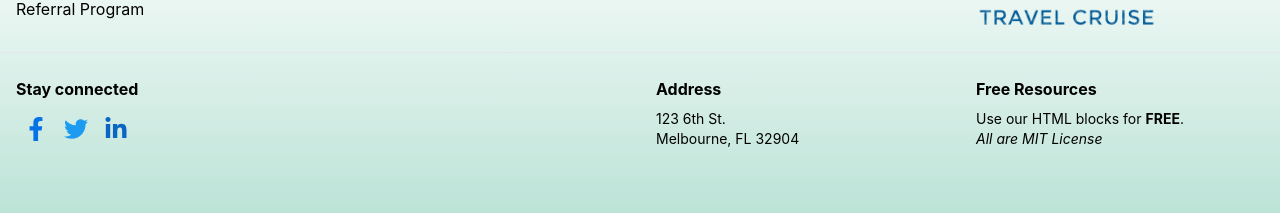
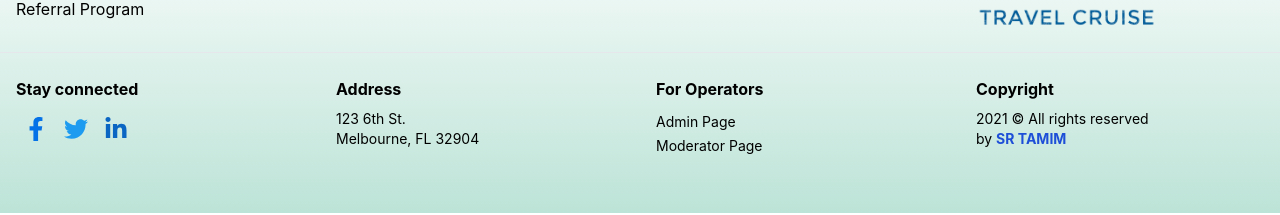
Before and after one commit to sr-tamim/travel-cruise, a React (Create React App) app: page /mybookings in a window 1280 px wide. Shown: the part 247-462 px from the top of the page. Built offline with nearby package versions, Linux system fonts and the light colour scheme; no server answers.

Commit message:
footer and loading animation

```diff
--- a/src/App.js
+++ b/src/App.js
@@ -5,17 +5,20 @@ import HomePage from './components/HomePage/HomePage';
 import PrivateRoute from './components/PrivateRoute/PrivateRoute';
 import Profile from './components/Profile/Profile';
 import Footer from './components/Shared/Footer/Footer';
+import Loading from './components/Shared/Loading/Loading';
 import Navbar from './components/Shared/Navbar/Navbar';
 import UserContextProvider from './contexts/UserContext';
 import useFirebase from './hooks/useFirebase';
 
 
 function App() {
-  useFirebase();
+  const { userLoading } = useFirebase();
 
   return (
     <div className="App">
       <UserContextProvider>
+        {userLoading ? <Loading /> :
+          <>
             <Router>
               <Navbar />
               <Switch>
@@ -26,6 +29,8 @@ function App() {
               </Switch>
               <Footer />
             </Router>
+          </>
+        }
       </UserContextProvider>
     </div>
   );
--- a/src/components/Shared/Footer/Footer.js
+++ b/src/components/Shared/Footer/Footer.js
@@ -81,7 +81,7 @@ const Footer = () => {
                     </div>
 
                     <div class="sm:flex sm:flex-wrap sm:-mx-4 pt-6 border-t">
-                        <div class="sm:w-full px-4 md:w-2/4">
+                        <div class="sm:w-full px-4 md:w-1/4">
                             <h6 class="font-bold mb-2">Stay connected</h6>
                             <div class="flex">
                                 <a href="/" class="w-10 h-10 rounded-full text-center p-2 hover:bg-green-200">
@@ -103,9 +103,24 @@ const Footer = () => {
                             </address>
                         </div>
                         <div class="px-4 sm:w-1/2 md:w-1/4 mt-4 md:mt-0">
-                            <h6 class="font-bold mb-2">Free Resources</h6>
-                            <p class="mb-4 text-sm">Use our HTML blocks for <strong>FREE</strong>.<br />
-                                <em>All are MIT License</em></p>
+                            <h6 class="font-bold mb-2">For Operators</h6>
+                            <a href="/" class="mb-4 text-sm">
+                                Admin Page
+                            </a>
+                            <br />
+                            <a href="/" class="mb-4 text-sm">
+                                Moderator Page
+                            </a>
+                        </div>
+                        <div className="px-4 sm:w-1/2 md:w-1/4 mt-4 md:mt-0">
+                            <h6 class="font-bold mb-2">Copyright</h6>
+                            <p className="text-sm"
+                            >2021 &copy; All rights reserved <br />
+                                by <a href="https://twitter.com/TaMiM__tamim"
+                                    className="font-bold text-blue-700"
+                                    target="_blank" rel="noreferrer">
+                                    SR TAMIM</a>
+                            </p>
                         </div>
                     </div>
                 </div>
--- a/src/components/Shared/Loading/Loading.js
+++ b/src/components/Shared/Loading/Loading.js
@@ -3,11 +3,10 @@ import React from 'react';
 const Loading = () => {
     return (
         <section className="flex justify-center">
-            <button type="button"
-                class="bg-green-600 px-8 py-6 md:px-12 text-4xl text-white
-                rounded-xl font-bold my-36" disabled>
-                <img class="animate-spin h-12 w-12 inline-block mr-3" src="/images/spinner.svg" alt="spinner" /> Loading
-            </button>
+            <div
+                class="text-4xl text-black rounded-xl font-extrabold my-36" disabled>
+                <img class="animate-spin h-28 w-28 inline-block mr-3" src="/images/spinner.svg" alt="spinner" />
+            </div>
         </section>
     );
 };
--- a/src/components/Shared/Navbar/Navbar.js
+++ b/src/components/Shared/Navbar/Navbar.js
@@ -100,30 +100,24 @@ export default function Navbar() {
                                                 <Menu.Items className="origin-top-right absolute right-0 mt-2 w-48 rounded-md z-50 shadow-lg py-1 bg-white ring-1 ring-black ring-opacity-5 focus:outline-none">
                                                     <Menu.Item>
                                                         {({ active }) => (
-                                                            <NavLink
-                                                                to="/profile"
-                                                                className={classNames(active ? 'bg-gray-100' : '', 'block px-4 py-2 text-sm text-gray-700')}
-                                                            >
+                                                            <NavLink to="/profile"
+                                                                className={classNames(active ? 'bg-gray-100' : '', 'block px-4 py-2 text-sm text-gray-700')}>
                                                                 Your Profile
                                                             </NavLink>
                                                         )}
                                                     </Menu.Item>
                                                     <Menu.Item>
                                                         {({ active }) => (
-                                                            <a
-                                                                href="https://"
-                                                                className={classNames(active ? 'bg-gray-100' : '', 'block px-4 py-2 text-sm text-gray-700')}
-                                                            >
-                                                                Settings
-                                                            </a>
+                                                            <NavLink to="/mybookings"
+                                                                className={classNames(active ? 'bg-gray-100' : '', 'block px-4 py-2 text-sm text-gray-700')}>
+                                                                My Bookings
+                                                            </NavLink>
                                                         )}
                                                     </Menu.Item>
                                                     <Menu.Item>
                                                         {({ active }) => (
-                                                            <span
-                                                                onClick={logOut}
-                                                                className={classNames(active ? 'bg-gray-100' : '', 'block px-4 py-2 text-sm text-gray-700 cursor-pointer')}
-                                                            >
+                                                            <span onClick={logOut}
+                                                                className={classNames(active ? 'bg-gray-100' : '', 'block px-4 py-2 text-sm text-gray-700 cursor-pointer')}>
                                                                 Sign out
                                                             </span>
                                                         )}
--- a/src/hooks/useFirebase.js
+++ b/src/hooks/useFirebase.js
@@ -11,7 +11,6 @@ const useFirebase = () => {
     const [user, setUser] = useState(null);
     const [userLoading, setUserLoading] = useState(true);
     const [usrError, setUsrError] = useState(null);
-    console.log(user);
 
     onAuthStateChanged(auth, usr => {
         usr ? setUser(usr) : user && setUser(null);
```
Also changed, not shown: src/components/PrivateRoute/PrivateRoute.js (+7 -5 lines), public/images/spinner.svg. Lines whose indentation alone changed are shown as unchanged.
